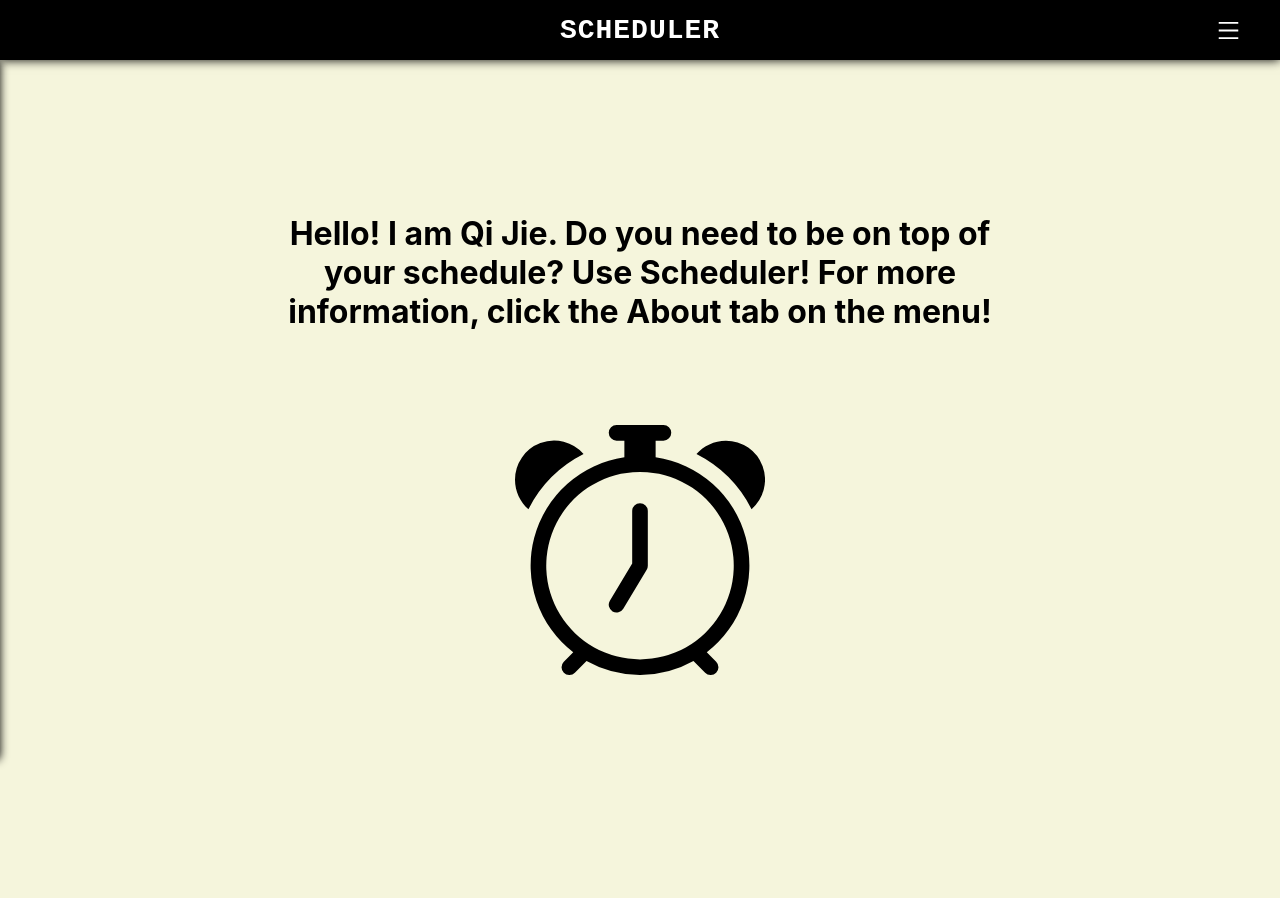
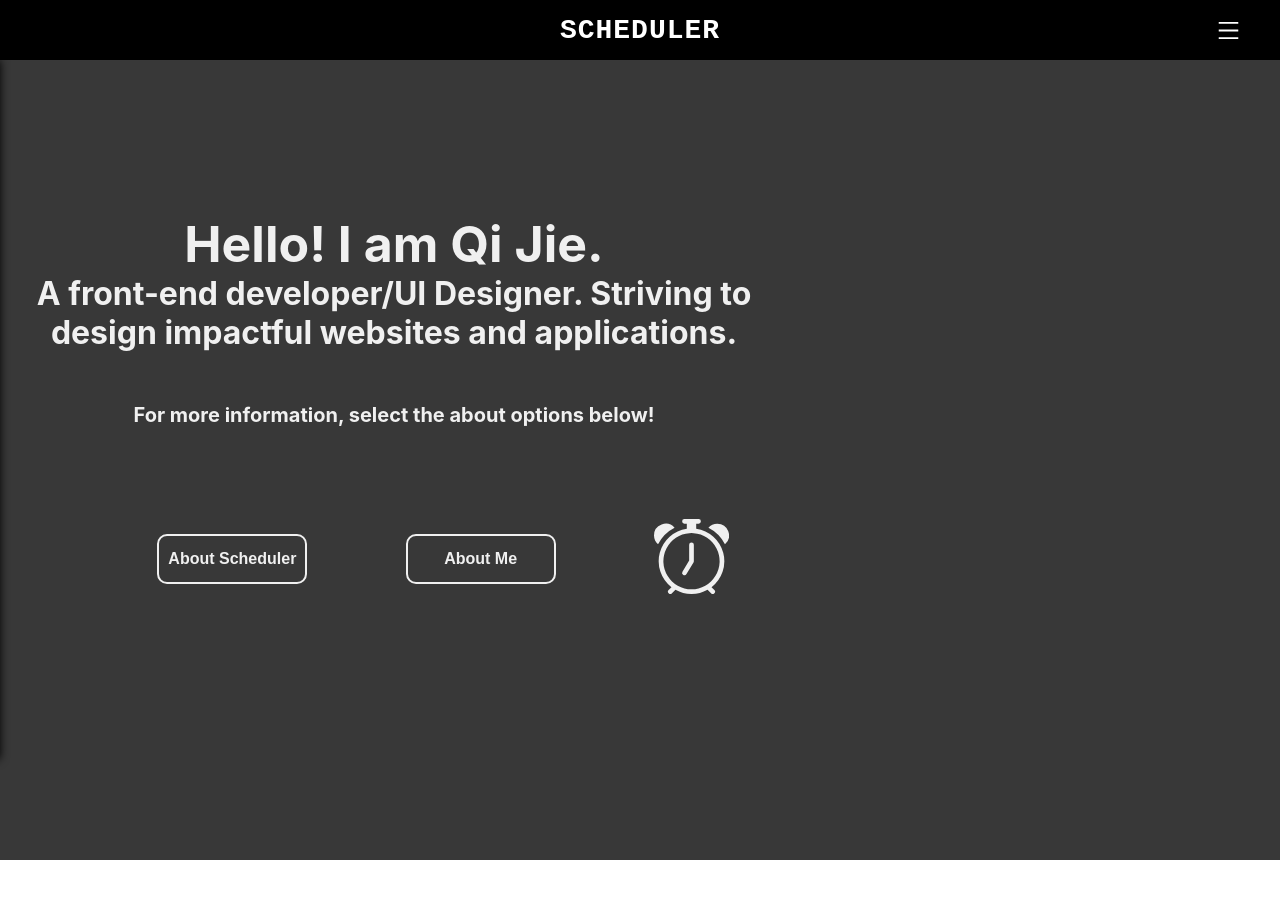
Before and after one commit to qijieguan/Schedule_App, a React (Create React App) app in the folder client/: page / in a window 1280 px wide. Shown: the top 898 px of the page. After the commit the page ends 860 px from the top, so only its background shows below. Built offline with nearby package versions, Linux system fonts and the light colour scheme.

Commit message:
changed home design UI + added profile page

```diff
--- a/client/src/App.css
+++ b/client/src/App.css
@@ -4,8 +4,8 @@
 
 .App {
   text-align: center;
-  background-color: beige;
-  min-height: 1000px;
+  background-color: rgb(220, 220, 220);
+  min-height: 700px;
   height: auto;
   mix-blend-mode: unset;
 }
@@ -63,14 +63,29 @@
 .home {
   display: flex;
   flex-direction: column;
-  align-items: center;
-  pointer-events: none;
-  height: 1000px;
+  height: 800px;
+  background-color: rgb(56, 56, 56);
 }
 
-.home:hover {
+.intro {
+  font-size: 32px;
+  font-weight: bold;
+  width: 60%;
+  margin: 12% 0 0 10px;
+  color: rgb(240, 240, 240);
+}
+
+.aboutBtn {
+  margin-top: 15px;
+  font-size: 16px;
+  font-weight: bold;
+  color: rgb(240, 240, 240);
   background-color: rgb(56, 56, 56);
-  color: darkorange;
+  border-radius: 10px;
+  border: 2px solid rgb(240, 240, 240);
+  height: 50px;
+  width: 150px;
+  cursor: pointer;
 }
 
 .calender {
@@ -79,7 +94,7 @@
   width: 100%;
   background-color: rgb(56, 56, 56);
   box-shadow: 10px 0 10px 0 black;
-  border-radius: 25px;
+  border-radius: 25px 25px 0 0;
 }
 
 .month-label {
@@ -140,11 +155,12 @@
   width: 250px;
   font-size: 16px;
   font-weight: bold;
-  box-shadow: 0 0 10px 0 black;
-  border: 1px solid;
+  font-family: cursive;
+  box-shadow: 0 0 10px 0 purple;
+  border: 1px solid purple;
   border-radius: 5px;
-  color: black;
-  background-color: rgb(240, 240, 240);
+  color: rgb(240, 240, 240);
+  background-color: purple;
   z-index: 2;
 }
 
@@ -209,6 +225,7 @@
   width: 250px;
   font-size: 16px;
   font-weight: bold;
+  font-family: cursive;
   box-shadow: 0 0 10px 0 black;
   border: 1px solid;
   background-color: white;
@@ -239,23 +256,99 @@
 .about-header {
   text-align: center;
   margin-top: 70px;
+  display: flex;
+  flex-direction: column;
+  align-items: center;
   font-size: 50px;
   font-weight: bold;
   color: darkorange;
 }
 
 .about-body {
-  margin: 75px 0 0 10%;
-  width: 80%;
+  margin: 80px 0 100px 12.5%;
+  width: 75%;
   font-size: 20px;
   font-weight: bold;
   color: darkorange;
 }
 
+.viewBtn {
+  margin: 80px 0 20px 0;
+  height: 40px;
+  width: 125px;
+  font-size: 16px;
+  font-weight: bold;
+  border-radius: 5px;
+  border: 1px solid grey;
+  color: grey;
+  background-color: rgb(240, 240, 240);
+  cursor: pointer;
+}
+
+.viewBtn:hover {
+  opacity: 0.5;
+}
+
 .about-me {
-  height: 500px;
+  height: 550px;
+  padding-bottom:  50px;
   width: 100%;
-  background-color: white;
+  background-color: rgb(240, 240, 240);
+  display: flex;
+  flex-direction: column;
+}
+
+.profile-container {
+  height: 800px;
+  padding-bottom: 50px;
+  width: 100%;
+  background-color: rgb(240, 240, 240);
+}
+
+.profile-header {
+  display: inline-block;
+  margin: 50px 0 0 50px;
+  height: 250px;
+  width: 200px;
+}
+
+.picture {
+  height: auto;
+  width: auto;
+}
+
+.profile-body {
+  display: inline-block;
+  margin-left: 10%;
+  font-size: 18px;
+  font-weight: bold;
+  width: 60%;
+}
+
+.profile-footer {
+  display: flex;
+  flex-direction: row;
+  align-items: flex-start;
+  justify-content: space-around;
+  box-shadow: 1px 1px 1px 1px grey;
+  margin-top: 50px;
+  padding-bottom: 20px;
+  width: 100%;
+}
+
+.download {
+  margin: 50px 0 0 45%;
+  width: 120px;
+  font-size: 16px;
+  font-weight: bold;
+  color: rgb(240, 240, 240);
+  background-color: rgb(150, 0, 150);
+  border: 2px solid purple;
+  border-radius: 5px;
+}
+
+.download:hover {
+  opacity: 0.5;
 }
 
 .task-container {
@@ -367,12 +460,9 @@ textarea {
 }
 
 .alarm-clock {
-  color: black;
-  font-size: 250px;
-  top: 425px;
-  position: absolute;
+  color: rgb(240, 240, 240);
+  font-size: 75px;
   cursor: pointer;
-  pointer-events: auto;
 }
 
 .alarm-clock:hover {
--- a/client/src/App.js
+++ b/client/src/App.js
@@ -4,6 +4,7 @@ import Home from './component/Home.js';
 import Calender from './component/Calender.js';
 import Task from './component/Task.js';
 import About from './component/About.js';
+import MyProfile from './component/Profile.js';
 import {BrowserRouter as Router, Switch, Route} from 'react-router-dom';
 import { createStore } from 'redux';
 import allReducers from './component/reducers';
@@ -25,6 +26,7 @@ function App() {
             <Route path="/calender" component={Calender}/>
             <Route path="/task" component={Task}/>
             <Route path="/about" component={About}/>
+            <Route path="/profile" component={MyProfile}/>
           </Switch>
         </div>
       </Router>
--- a/client/src/component/Home.js
+++ b/client/src/component/Home.js
@@ -8,27 +8,63 @@ const Home = () => {
         nav.classList.toggle("side-active");
     }
 
+    const onMove = () => {
+        document.getElementById('home').style.backgroundColor="purple";
+        document.getElementsByClassName('aboutBtn')[0].style.backgroundColor="purple";
+        document.getElementsByClassName('aboutBtn')[1].style.backgroundColor="purple";
+    }
+
+    const onLeave = () => {
+        document.getElementById('home').style.backgroundColor="rgb(56, 56, 56)"
+        document.getElementsByClassName("aboutBtn")[0].style.backgroundColor="rgb(56, 56, 56)";
+        document.getElementsByClassName("aboutBtn")[1].style.backgroundColor="rgb(56, 56, 56)";
+    }
+
     return(
-        <div className="home">
-            <p style={customStyle}>
-                Hello! I am Qi Jie. Do you need to be on top of your schedule? Use Scheduler!
-                For more information, click the About tab on the menu!
-            </p>
-            <BsAlarm
-                className="alarm-clock"
-                onClick={SideToggle}
-            />
+        <div className="home" id="home">
+            <div className="intro">
+                <span style={wordStyle1}>Hello! I am Qi Jie.</span><br/> A front-end developer/UI Designer.
+                Striving to design impactful websites and applications.<br/><br/>
+                <span style={wordStyle2}>For more information, select the about options below! </span>
+                <br/><br/>
+                <div style={customStyle}>
+                    <div/>
+                    <button className="aboutBtn"
+                        onClick={() => {window.location.href="http://localhost:3000/about"}}
+                    >About Scheduler</button>
+                    <button className="aboutBtn"
+                        onClick={() => {window.location.href="http://localhost:3000/profile"}}
+                    >About Me</button>
+                    <BsAlarm
+                        className="alarm-clock"
+                        onClick={SideToggle}
+                        onMouseMove={onMove}
+                        onMouseLeave={onLeave}
+                    />
+                </div>
+            </div>
         </div>
     );
 };
 
+const wordStyle1 = {
+    fontSize: '50px',
+    fontWeight: 'bold',
+    fontFamile: 'fantasy'
+}
+
+const wordStyle2 = {
+    fontSize: '20px',
+    fontWeight: 'bold',
+    fontFamile: 'fantasy'
+}
+
+
 const customStyle = {
-    position: 'absolute',
-    top: '60px',
-    fontSize: '32px',
-    fontWeight: 'bold',
-    width: '60%',
-    marginTop: '12%'
-};
+    marginTop: '50px',
+    display: 'flex',
+    flexDirection: 'row',
+    justifyContent: 'space-around'
+}
 
 export default Home;
--- /dev/null
+++ b/client/src/component/Profile.js
@@ -0,0 +1,120 @@
+
+const MyProfile = () => {
+
+    const imgURL = "https://cdn.pixabay.com/photo/2015/10/05/22/37/blank-profile-picture-973460_1280.png";
+
+    return(
+        <div className="profile-container">
+            <div style={{border: '2px solid grey', boxShadow: '1px 1px 1px 1px grey', paddingBottom: '30px'}}>
+                <div className="profile-header">
+                    <img src={imgURL} alt="" style={imgStyle} className="picture"/>
+                    <div className="name" style={nameStyle}>
+                        Qi Jie Guan
+                    </div>
+                </div>
+                <div className="profile-body">
+                    I am venturing into web development and have built web projects using
+                    <span style={wordStyle1}> Javascript</span> and <span style={wordStyle1}>CSS</span>. My frontend stack
+                    consists of <span style={wordStyle1}>React</span>, <span style={wordStyle1}> React-Native</span>,
+                    <span style={wordStyle1}> Node.js</span>. Design bases for my web projects includes multiple-pages, hook,
+                    functional components, and <span style={wordStyle1}> Redux</span>. My primary backend stack are
+                    <span style={wordStyle1}> Express</span> and <span style={wordStyle1}>MySQL</span>. I have an understanding
+                    with procedures of server connection with databases and recreate login functionalities with JWT. Currently,
+                    I am seeking for paid employment to contribute as a frontend developer.
+                </div>
+            </div>
+            <br/>
+            <div className="profile-footer">
+                <div style={flexBox}>
+                    <div style={wordStyle2}>Education: </div>
+                    <div style={fontStyle}>University of California, Riverside</div>
+                    <div style={fontStyle}>2015-2020</div>
+                    <div style={fontStyle}>Bachelor's of Computer Science</div>
+                </div>
+                <div style={flexBox}>
+                    <div style={wordStyle2}>Skills:</div>
+                    <div style={{display: 'flex', flexDirection: 'row'}}>
+                        <ul>
+                            <li style={fontStyle}>React</li>
+                            <li style={fontStyle}>React-Native</li>
+                            <li style={fontStyle}>Node.js</li>
+                            <li style={fontStyle}>Express</li>
+                            <li style={fontStyle}>MySQL</li>
+                        </ul>
+                        <ul>
+                            <li style={fontStyle}>Firebase</li>
+                            <li style={fontStyle}>Javascript</li>
+                            <li style={fontStyle}>C++/C#</li>
+                            <li style={fontStyle}>CSS</li>
+                            <li style={fontStyle}>Git</li>
+                        </ul>
+                    </div>
+                </div>
+                <div style={flexBox}>
+                    <div style={wordStyle2}>Contact:</div>
+                    <ul>
+                        <li style={fontStyle}>LinkedIn:
+                            <br/>
+                            <span
+                                style={{color: 'blue', cursor: 'pointer'}}
+                                onClick={() => {window.location.href="https://www.linkedin.com/in/qi-jie-guan-002924201/"}}
+                            >
+                                https://www.linkedin.com/in/qi-jie-guan-002924201/
+                            </span><br/><br/>
+                        </li>
+                        <li style={fontStyle}>Email:
+                            <br/>
+                            <span style={{color: 'blue'}}>
+                                qijieguan7@gmail.com
+                            </span>
+                        </li>
+                    </ul>
+                </div>
+            </div>
+            <div className="download">Download Resume</div>
+        </div>
+    );
+}
+
+const wordStyle1 = {
+    fontSize: '20px',
+    fontWeight: 'bold',
+    color: 'indianred'
+}
+
+const wordStyle2 = {
+    margin: '0 0 10px 50px',
+    fontSize: '20px',
+    fontWeight: 'bold',
+    color: 'navy'
+}
+
+const fontStyle = {
+    fontSize: '16px',
+    fontWeight: 'bold',
+    marginLeft: '50px',
+    textAlign: 'left',
+}
+
+const flexBox = {
+    display: 'flex',
+    flexDirection: 'column',
+    alignItems: 'flex-start',
+    marginTop: '50px',
+    width: '30%'
+}
+
+const imgStyle = {
+    border: '1px solid gray',
+    width: '200px',
+    borderRadius: '100px'
+}
+
+const nameStyle = {
+    fontSize: '20px',
+    fontWeight: 'bold',
+    height: '50px',
+    lineHeight: '40px'
+}
+
+export default MyProfile;
```
Also changed, not shown: client/src/component/About.js (+10 -8 lines), client/src/component/EventForm.js (+4 -4 lines).
